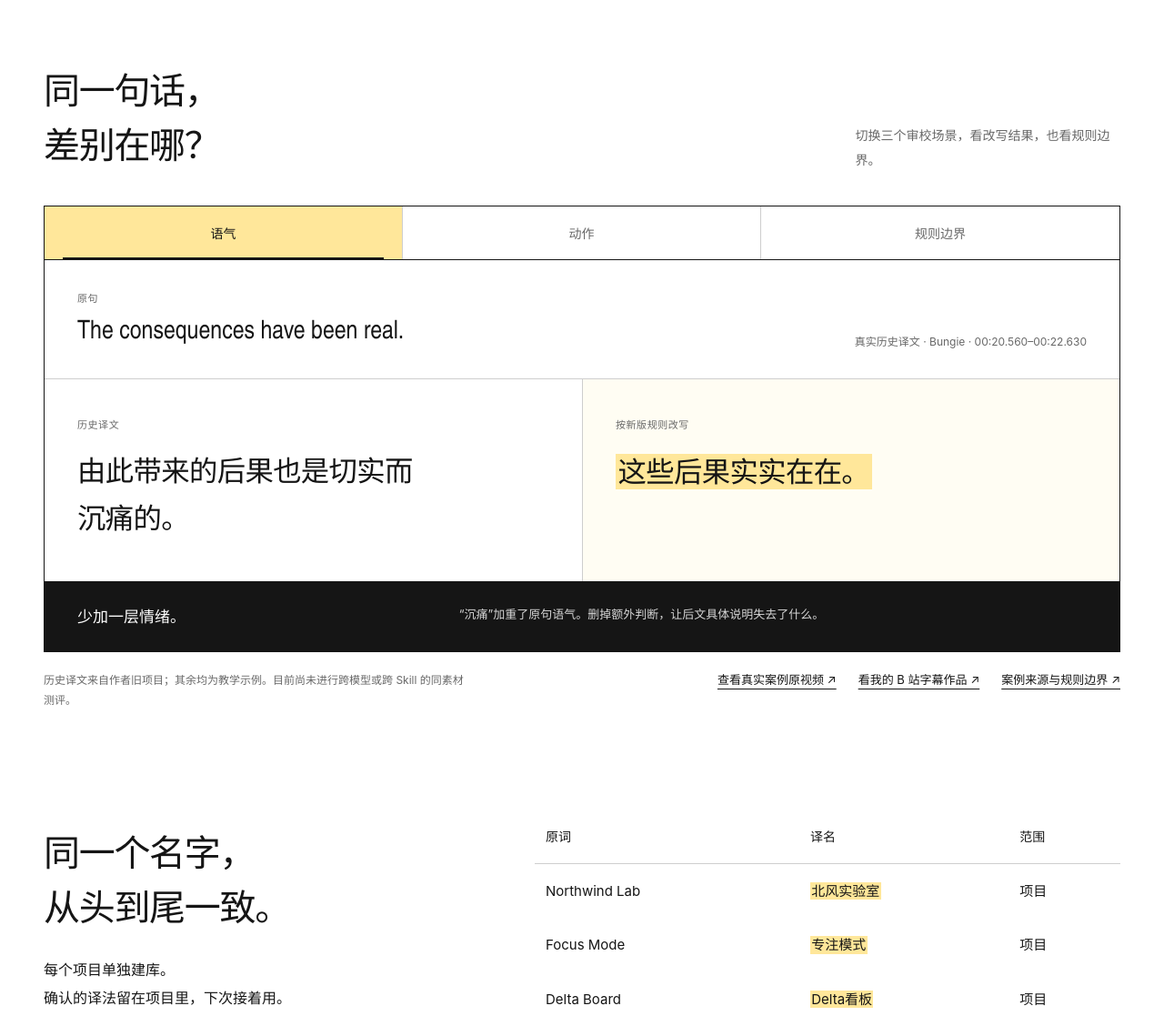
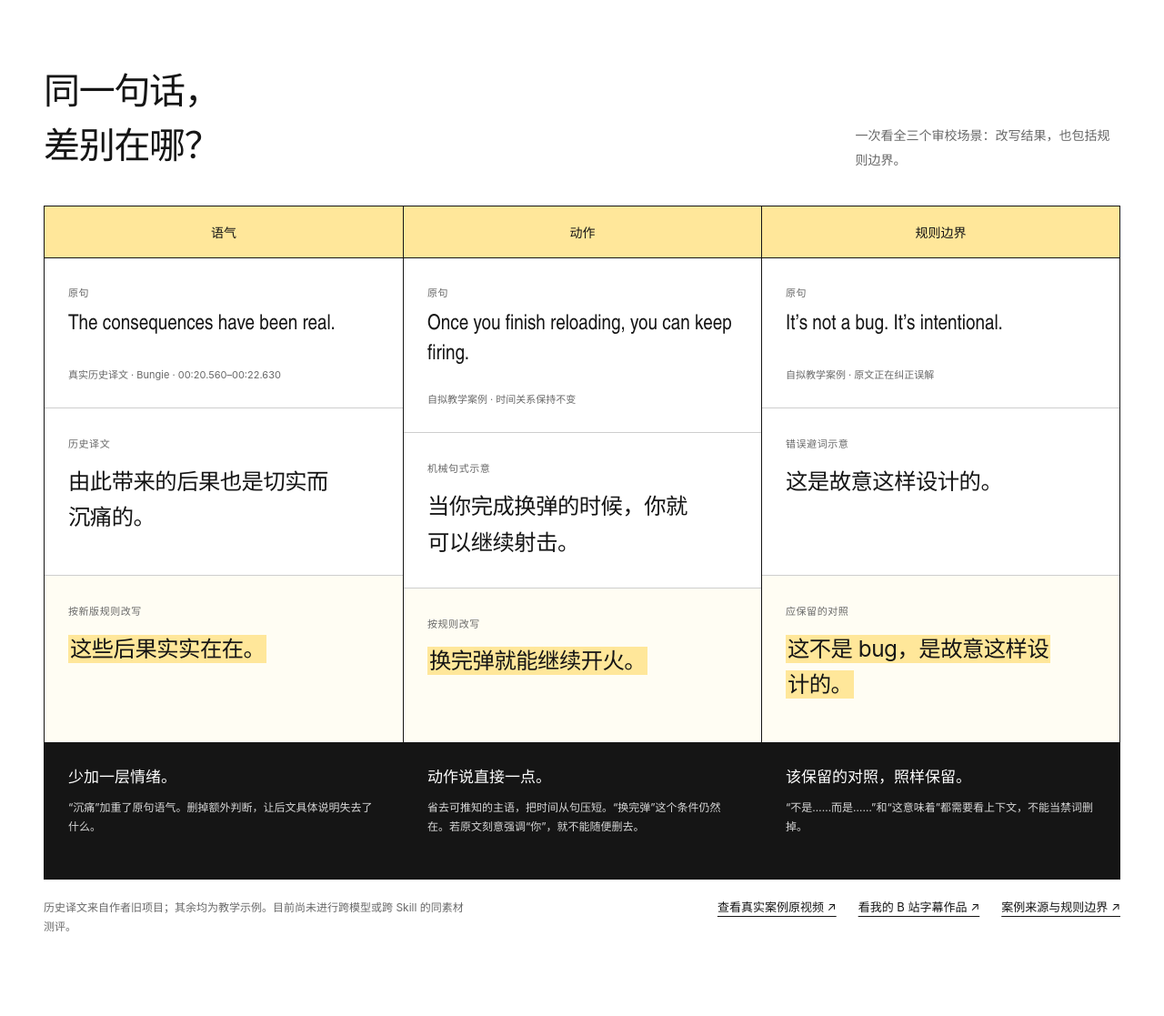
Before and after one commit to blainehuang1028/subtitle-me, a website: page website/index.html in a window 1280 px wide. Shown: the part 1240-2357 px from the top of the page at 91% size. Drawn offline with Linux system fonts and the light colour scheme.

Commit message:
web: show every comparison case at once

```diff
--- a/website/app.js
+++ b/website/app.js
@@ -15,30 +15,3 @@ copyButton?.addEventListener("click", async () => {
     selection.addRange(range);
   }
 });
-
-const caseTabs = [...(document.querySelectorAll?.('[role="tab"]') ?? [])];
-
-function selectCase(nextTab) {
-  for (const tab of caseTabs) {
-    const isSelected = tab === nextTab;
-    tab.setAttribute("aria-selected", String(isSelected));
-    tab.tabIndex = isSelected ? 0 : -1;
-    const panel = document.querySelector(`#${tab.getAttribute("aria-controls")}`);
-    panel?.classList.toggle("is-active", isSelected);
-  }
-}
-
-for (const [index, tab] of caseTabs.entries()) {
-  tab.addEventListener("click", () => selectCase(tab));
-  tab.addEventListener("keydown", (event) => {
-    let nextIndex = index;
-    if (event.key === "ArrowRight") nextIndex = (index + 1) % caseTabs.length;
-    else if (event.key === "ArrowLeft") nextIndex = (index - 1 + caseTabs.length) % caseTabs.length;
-    else if (event.key === "Home") nextIndex = 0;
-    else if (event.key === "End") nextIndex = caseTabs.length - 1;
-    else return;
-    event.preventDefault();
-    selectCase(caseTabs[nextIndex]);
-    caseTabs[nextIndex].focus();
-  });
-}
--- a/website/index.html
+++ b/website/index.html
@@ -134,16 +134,11 @@
       <section class="comparisons wrap" id="examples" aria-labelledby="examples-title">
         <div class="comparison-heading">
           <h2 id="examples-title">同一句话，<br />差别在哪？</h2>
-          <p>切换三个审校场景，看改写结果，也看规则边界。</p>
+          <p>一次看全三个审校场景：改写结果，也包括规则边界。</p>
         </div>
-        <div class="comparison-demo">
-          <div class="case-tabs" role="tablist" aria-label="字幕审校案例">
-            <button id="case-tone-tab" role="tab" aria-selected="true" aria-controls="case-tone">语气</button>
-            <button id="case-action-tab" role="tab" aria-selected="false" aria-controls="case-action" tabindex="-1">动作</button>
-            <button id="case-boundary-tab" role="tab" aria-selected="false" aria-controls="case-boundary" tabindex="-1">规则边界</button>
-          </div>
-
-          <article class="case-panel is-active" id="case-tone" role="tabpanel" aria-labelledby="case-tone-tab">
+        <div class="comparison-demo" aria-label="三个字幕审校案例">
+          <article class="case-panel">
+            <h3 class="case-label">语气</h3>
             <header class="case-source-line">
               <div><span>原句</span><p lang="en">The consequences have been real.</p></div>
               <p>真实历史译文 · Bungie · 00:20.560–00:22.630</p>
@@ -155,7 +150,8 @@
             <footer class="case-verdict"><strong>少加一层情绪。</strong><p>“沉痛”加重了原句语气。删掉额外判断，让后文具体说明失去了什么。</p></footer>
           </article>
 
-          <article class="case-panel" id="case-action" role="tabpanel" aria-labelledby="case-action-tab">
+          <article class="case-panel">
+            <h3 class="case-label">动作</h3>
             <header class="case-source-line">
               <div><span>原句</span><p lang="en">Once you finish reloading, you can keep firing.</p></div>
               <p>自拟教学案例 · 时间关系保持不变</p>
@@ -167,7 +163,8 @@
             <footer class="case-verdict"><strong>动作说直接一点。</strong><p>省去可推知的主语，把时间从句压短。“换完弹”这个条件仍然在。若原文刻意强调“你”，就不能随便删去。</p></footer>
           </article>
 
-          <article class="case-panel" id="case-boundary" role="tabpanel" aria-labelledby="case-boundary-tab">
+          <article class="case-panel">
+            <h3 class="case-label">规则边界</h3>
             <header class="case-source-line">
               <div><span>原句</span><p lang="en">It’s not a bug. It’s intentional.</p></div>
               <p>自拟教学案例 · 原文正在纠正误解</p>
--- a/website/style.css
+++ b/website/style.css
@@ -791,35 +791,28 @@ dd {
 .feature-list dt { font-size: 23px; margin: 0; }
 .feature-list dd { font-size: 16px; max-width: 65ch; }
 .comparison-heading > p { max-width: 33ch; margin: 0; }
-.comparison-demo { border: 1px solid var(--ink); }
-.case-tabs { display: grid; grid-template-columns: repeat(3, 1fr); border-bottom: 1px solid var(--ink); }
-.case-tabs button { position: relative; min-height: 58px; border: 0; border-right: 1px solid var(--line); background: #fff; color: var(--muted); font-size: 14px; font-weight: 600; }
-.case-tabs button:last-child { border-right: 0; }
-.case-tabs button[aria-selected="true"] { background: var(--highlight); color: var(--ink); }
-.case-tabs button[aria-selected="true"]::after { content: ""; position: absolute; inset: auto 20px -1px; height: 3px; background: var(--ink); }
-.case-tabs button:hover { color: var(--ink); }
-.case-tabs button:focus-visible { z-index: 1; outline-offset: -5px; }
-.case-panel { display: none; }
-.case-panel.is-active { display: block; animation: case-in 360ms cubic-bezier(0.16, 1, 0.3, 1); }
-.case-source-line { display: grid; grid-template-columns: minmax(0, 1.4fr) minmax(230px, 0.6fr); gap: 48px; align-items: end; padding: 30px 36px; border-bottom: 1px solid var(--line); }
+.comparison-demo { display: grid; grid-template-columns: repeat(3, 1fr); border: 1px solid var(--ink); }
+.case-panel { display: grid; grid-template-rows: auto auto 1fr auto; min-width: 0; }
+.case-panel + .case-panel { border-left: 1px solid var(--ink); }
+.case-label { margin: 0; padding: 18px 26px; border-bottom: 1px solid var(--ink); background: var(--highlight); font-size: 14px; text-align: center; }
+.case-source-line { display: flex; min-height: 165px; flex-direction: column; justify-content: space-between; gap: 24px; padding: 26px; border-bottom: 1px solid var(--line); }
 .case-source-line span, .translation-pair span { color: var(--muted); font-size: 11px; letter-spacing: 0.05em; }
-.case-source-line div > p { margin: 10px 0 0; font-family: "Avenir Next Condensed", "Arial Narrow", sans-serif; font-size: clamp(22px, 2.2vw, 30px); line-height: 1.45; }
-.case-source-line > p { margin: 0; color: var(--muted); font-size: 12px; line-height: 1.7; text-align: right; }
-.translation-pair { display: grid; grid-template-columns: 1fr 1fr; }
-.translation-pair > div { min-width: 0; padding: 38px 36px 42px; }
-.translation-pair > div + div { border-left: 1px solid var(--line); }
-.translation-pair p { max-width: 19ch; margin: 18px 0 0; font-size: clamp(23px, 2.45vw, 34px); line-height: 1.65; letter-spacing: -0.02em; }
+.case-source-line div > p { margin: 10px 0 0; font-family: "Avenir Next Condensed", "Arial Narrow", sans-serif; font-size: clamp(20px, 1.8vw, 26px); line-height: 1.45; }
+.case-source-line > p { margin: 0; color: var(--muted); font-size: 11px; line-height: 1.7; }
+.translation-pair { display: grid; grid-template-rows: 1fr 1fr; }
+.translation-pair > div { min-width: 0; padding: 27px 26px 30px; }
+.translation-pair > div + div { border-top: 1px solid var(--line); }
+.translation-pair p { max-width: 19ch; margin: 14px 0 0; font-size: clamp(20px, 1.9vw, 27px); line-height: 1.62; letter-spacing: -0.02em; }
 .translation-pair .preferred { background: #fffdf3; }
-.case-verdict { display: grid; grid-template-columns: minmax(210px, 0.7fr) 1.3fr; gap: 48px; padding: 25px 36px 27px; background: var(--ink); color: #fff; }
+.case-verdict { display: block; min-height: 150px; padding: 24px 26px 26px; background: var(--ink); color: #fff; }
 .case-verdict strong { font-size: 17px; font-weight: 600; }
-.case-verdict p { max-width: 64ch; margin: 0; color: #d7d7d7; font-size: 13px; line-height: 1.8; }
+.case-verdict p { max-width: 64ch; margin: 12px 0 0; color: #d7d7d7; font-size: 12px; line-height: 1.8; }
 .comparison-meta { display: grid; grid-template-columns: 1fr 1.4fr; gap: 48px; align-items: start; margin-top: 20px; }
 .comparison-meta > p, .migration-note { margin: 0; color: var(--muted); font-size: 12px; line-height: 1.8; }
 .case-source, .example-links a { font-size: 13px; text-decoration: underline; text-underline-offset: 5px; }
 .example-links { display: flex; justify-content: flex-end; flex-wrap: wrap; gap: 10px 24px; }
 .changelog h3 { font-size: 25px; font-weight: 600; margin: 0 0 12px; }
 .changelog ul { padding-left: 20px; line-height: 2; font-size: 15px; }
-@keyframes case-in { from { opacity: 0.35; clip-path: inset(0 0 8% 0); } to { opacity: 1; clip-path: inset(0); } }
 @media(max-width:800px) {
   .release-block, .comparisons, .changelog { padding-block: 40px; }
   .release-heading, .comparison-heading { display: block; margin-bottom: 24px; }
@@ -827,14 +820,12 @@ dd {
   .feature-list > div { grid-template-columns: 1fr; gap: 16px; }
   .feature-list dt { font-size: 21px; }
   .feature-list dd { font-size: 14px; }
-  .case-tabs button { min-height: 52px; }
-  .case-source-line { grid-template-columns: 1fr; gap: 12px; padding: 24px; }
-  .case-source-line > p { text-align: left; }
-  .translation-pair { grid-template-columns: 1fr; }
+  .comparison-demo { grid-template-columns: 1fr; }
+  .case-panel + .case-panel { border-left: 0; border-top: 1px solid var(--ink); }
+  .case-source-line { min-height: 0; gap: 18px; padding: 24px; }
   .translation-pair > div { padding: 27px 24px 30px; }
-  .translation-pair > div + div { border-left: 0; border-top: 1px solid var(--line); }
   .translation-pair p { max-width: 24ch; }
-  .case-verdict { grid-template-columns: 1fr; gap: 10px; padding: 24px; }
+  .case-verdict { min-height: 0; padding: 24px; }
   .comparison-meta { grid-template-columns: 1fr; gap: 15px; }
   .example-links { justify-content: flex-start; }
   .changelog h3 { font-size: 23px; }
@@ -842,4 +833,3 @@ dd {
   .header nav .story-nav, .header nav a[href="#review"] { display: none; }
 }
 @media(max-width:450px) { .header nav { gap: 12px; font-size: 12px; } }
-@media (prefers-reduced-motion: reduce) { .case-panel.is-active { animation: none; } }
```
Also changed, not shown: test/website.test.mjs (+4 -10 lines), website/DESIGN.md (+1 -1 lines).
